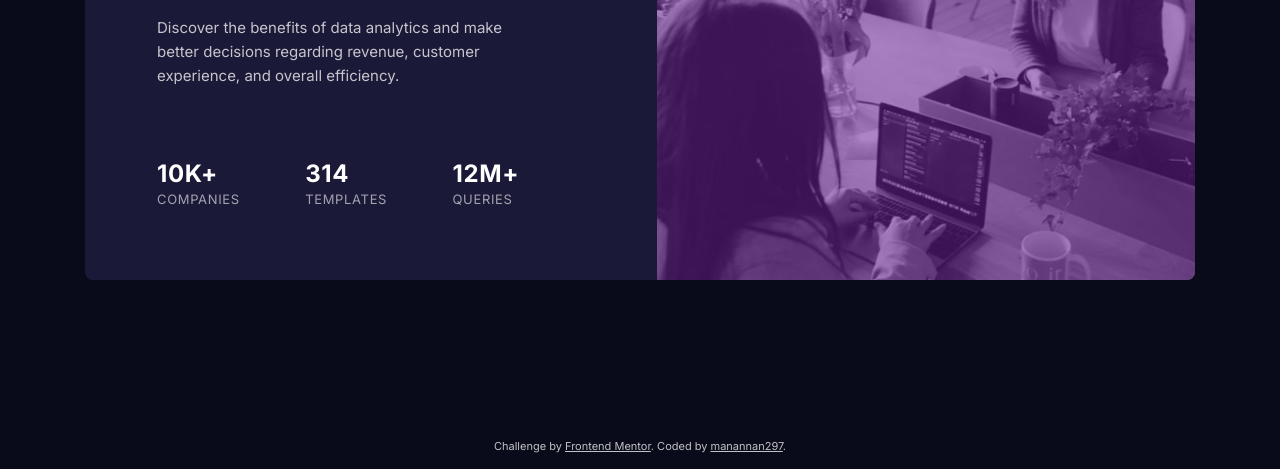
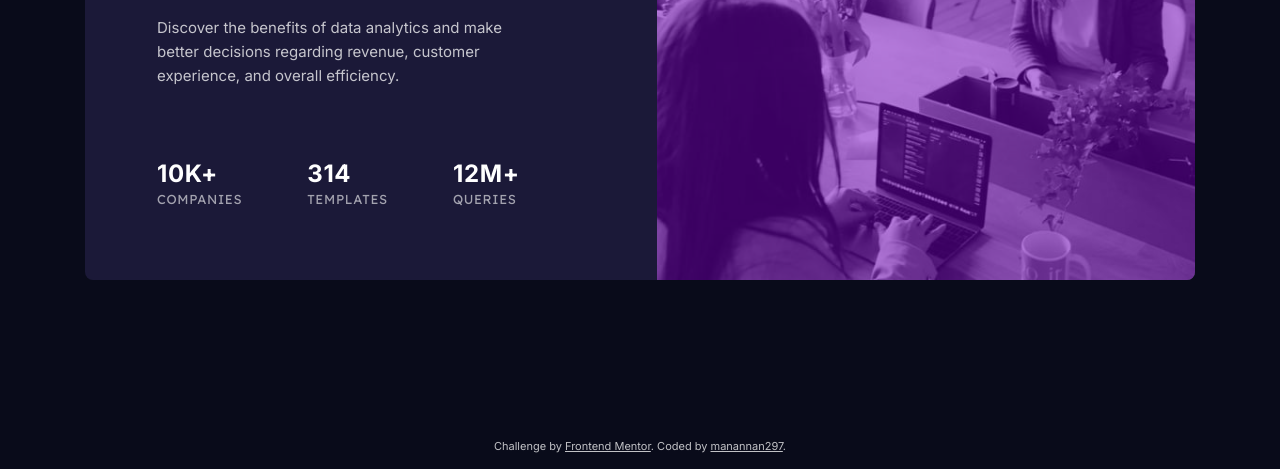
Before and after one commit to Manannan297/fm-stats-preview-card-component, a plain HTML site: page index.html in a window 1280 px wide. Shown: the part 331-800 px from the top of the page. Drawn offline with Linux system fonts and the light colour scheme.

Commit message:
Stats preview card component

```diff
--- a/index.html
+++ b/index.html
@@ -40,15 +40,15 @@
           <div class="card-info__details">
             <div class="card-info__item">
               <h2 class="card-info__value">10k+</h2>
-              companies
+              <div class="card-info__key">companies</div>
             </div>
             <div class="card-info__item">
               <h2 class="card-info__value">314</h2>
-              templates
+              <div class="card-info__key">templates</div>
             </div>
             <div class="card-info__item">
               <h2 class="card-info__value">12m+</h2>
-              queries
+              <div class="card-info__key">queries</div>
             </div>
           </div>
         </div>
--- a/scss/style.scss
+++ b/scss/style.scss
@@ -97,8 +97,9 @@ body {
       content: "";
       width: 100%;
       height: 100%;
-      background-color: darken($color-soft-violet, 25%);
-      opacity: 0.55;
+      background-color: darken($color-soft-violet, 20%);
+      opacity: 0.5;
+      filter: contrast(1.5);
       position: absolute;
       left: 0;
       top: 0;
@@ -173,5 +174,9 @@ body {
       margin-top: 0;
       margin-bottom: 0.25rem;
     }
+
+    &__key {
+      font-family: $font-headers;
+    }
   }
 }
```
Also changed, not shown: css/style.css, 2 other files.
